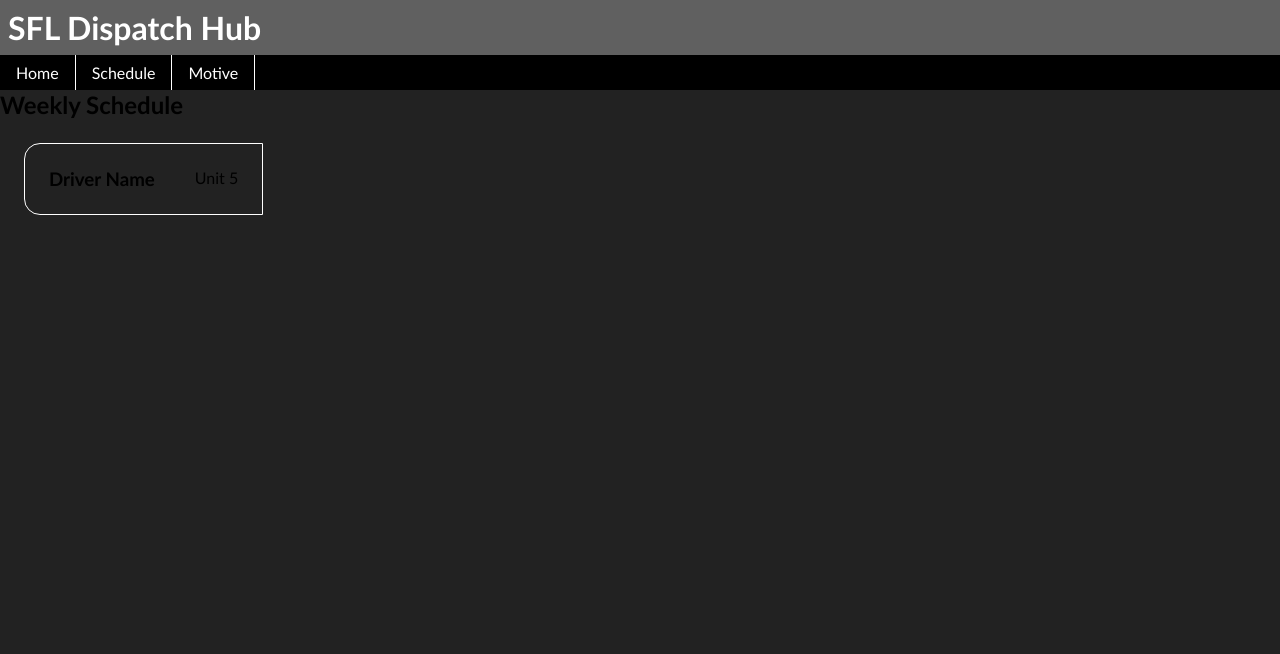
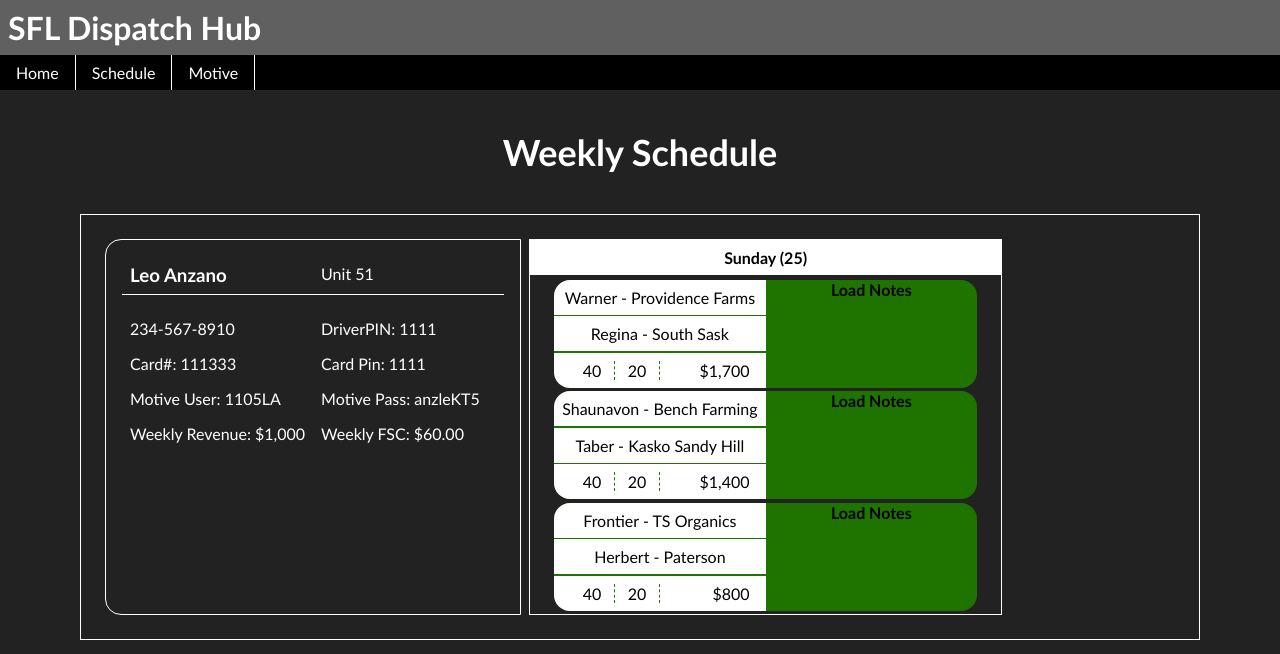
Before and after one commit to Ametherius/sflschedule, a website: page schedule.html in a window 1280 px wide. Drawn offline with Linux system fonts and the light colour scheme.

Commit message:
Test Version 1.1

```diff
--- /dev/null
+++ b/data/driverList.js
@@ -0,0 +1,12 @@
+export const driverList = [
+    {
+        name: "Leo Anzano",
+        unit: "51",
+        phone: "(204)-212-2277",
+        fuelCard: "2791188",
+        fuelPIN: "2407",
+        doorPIN: "3636",
+        user: "1105LA",
+        pass: "anzleKT5"
+    }
+]
--- a/sass/base/_typography.scss
+++ b/sass/base/_typography.scss
@@ -13,3 +13,11 @@
   display: block;
   padding: 1rem;
 }
+
+.schedule-header {
+  color: $white;
+  text-align: center;
+  padding: 1rem;
+  margin: 1.5rem;
+  font-size: 1.5rem;
+}
--- a/sass/base/_utilites.scss
+++ b/sass/base/_utilites.scss
@@ -0,0 +1,4 @@
+.container {
+    width: 100%;
+    padding: 0 5rem;
+}
--- a/sass/layout/_grid.scss
+++ b/sass/layout/_grid.scss
@@ -5,9 +5,23 @@
   max-width: 100%;
 }
 
+.row-2 {
+  display: grid;
+  grid-template-columns: 1fr 1fr;
+
+  &__col-1 {
+    padding: .5rem;
+  }
+
+  &__col-2 {
+    padding: .5rem;
+  }
+}
+
 .schedule-row {
-  display: flexbox;
+  display: flex;
   padding: 1.5rem;
   overflow-x: scroll;
   max-width: 100%;
+  border: 1px solid $white;
 }
--- a/sass/main.scss
+++ b/sass/main.scss
@@ -12,6 +12,7 @@
 @import "components/button";
 @import "components/card";
 @import "components/driverCard";
+@import "components/dailySchedule";
 
 @import "layout/header";
 @import "layout/grid";
--- a/schedule.html
+++ b/schedule.html
@@ -38,15 +38,130 @@
       <h2>Weekly Schedule</h2>
     </div>
 
-    <div class="schedule-row">
-      <div class="driver-card">
-        <div class="driver-card__header">
-          <h3 class="driver-name">Driver Name</h3>
-          <p class="unit">Unit 5</p>
+    <div class="container">
+      <div class="schedule-row">
+        <div class="driver-card">
+          <div class="driver-card__header">
+            <div class="row-2">
+              <div class="row-2__col-1">
+                <h3 class="driver-name">Leo Anzano</h3>
+              </div>
+              <div class="row-2__col-2">
+                <p class="unit">Unit 51</p>
+              </div>
+            </div>
+          </div>
+          <div class="driver-card__body">
+            <div class="row-2">
+              <div class="row-2__col-1">
+                <p class="driver-phone__number">234-567-8910</p>
+              </div>
+              <div class="row-2__col-2">
+                <p class="driver-pin__number">DriverPIN: 1111</p>
+              </div>
+            </div>
+            <div class="row-2">
+              <div class="row-2__col-1">
+                <p class="fuel-card-number">Card#: 111333</p>
+              </div>
+              <div class="row-2__col-2">
+                <p class="fuel-card-pin">Card Pin: 1111</p>
+              </div>
+            </div>
+            <div class="row-2">
+              <div class="row-2__col-1">
+                <p class="motive-user">Motive User: 1105LA</p>
+              </div>
+              <div class="row-2__col-2">
+                <p class="motive-pass">Motive Pass: anzleKT5</p>
+              </div>
+            </div>
+            <div class="row-2">
+              <div class="row-2__col-1">
+                <p class="weekly-rev">Weekly Revenue: $1,000</p>
+              </div>
+              <div class="row-2__col-2">
+                <p class="weekly-fsc">Weekly FSC: $60.00</p>
+              </div>
+            </div>
+          </div>
+        </div>
+        <div class="daily-schedule">
+          <div class="day-1">
+            <div class="day-1__header">
+              <h4 class="sunday">Sunday (25)</h4>
+            </div>
+            <div class="load-1">
+              <div class="load-container">
+                <p class="pickup">Warner - Providence Farms</p>
+                <p class="unload">Regina - South Sask</p>
+                <div class="load-1__footer">
+                  <div class="mt-container">
+                    <p class="mt">40</p>
+                  </div>
+                  <div class="fsc-container">
+                    <p class="fsc">20</p>
+                  </div>
+                  <div class="revenue-container">
+                    <p class="revenue">$1,700</p>
+                  </div>
+                </div>
+              </div>
+              <div class="notes-contaienr">
+                <div class="notes-container__header">
+                  <h4>Load Notes</h4>
+                </div>
+              </div>
+            </div>
+            <div class="load-2">
+              <div class="load-container">
+                <p class="pickup">Shaunavon - Bench Farming</p>
+                <p class="unload">Taber - Kasko Sandy Hill</p>
+                <div class="load-2__footer">
+                  <div class="mt-container">
+                    <p class="mt">40</p>
+                  </div>
+                  <div class="fsc-container">
+                    <p class="fsc">20</p>
+                  </div>
+                  <div class="revenue-container">
+                    <p class="revenue">$1,400</p>
+                  </div>
+                </div>
+              </div>
+              <div class="notes-contaienr">
+                <div class="notes-container__header">
+                  <h4>Load Notes</h4>
+                </div>
+              </div>
+            </div>
+            <div class="load-3">
+              <div class="load-container">
+                <p class="pickup">Frontier - TS Organics</p>
+                <p class="unload">Herbert - Paterson</p>
+                <div class="load-3__footer">
+                  <div class="mt-container">
+                    <p class="mt">40</p>
+                  </div>
+                  <div class="fsc-container">
+                    <p class="fsc">20</p>
+                  </div>
+                  <div class="revenue-container">
+                    <p class="revenue">$800</p>
+                  </div>
+                </div>
+              </div>
+              <div class="notes-contaienr">
+                <div class="notes-container__header">
+                  <h4>Load Notes</h4>
+                </div>
+              </div>
+            </div>
+          </div>
         </div>
       </div>
+    </div>
 
-      </div>
-    </div>
+    <script type="module" src="./js/index.js"></script>
   </body>
 </html>
```
Also changed, not shown: index.html (+1 -1 lines), css/styles.css, js/index.js (line endings or trailing spaces), 1 other file.
